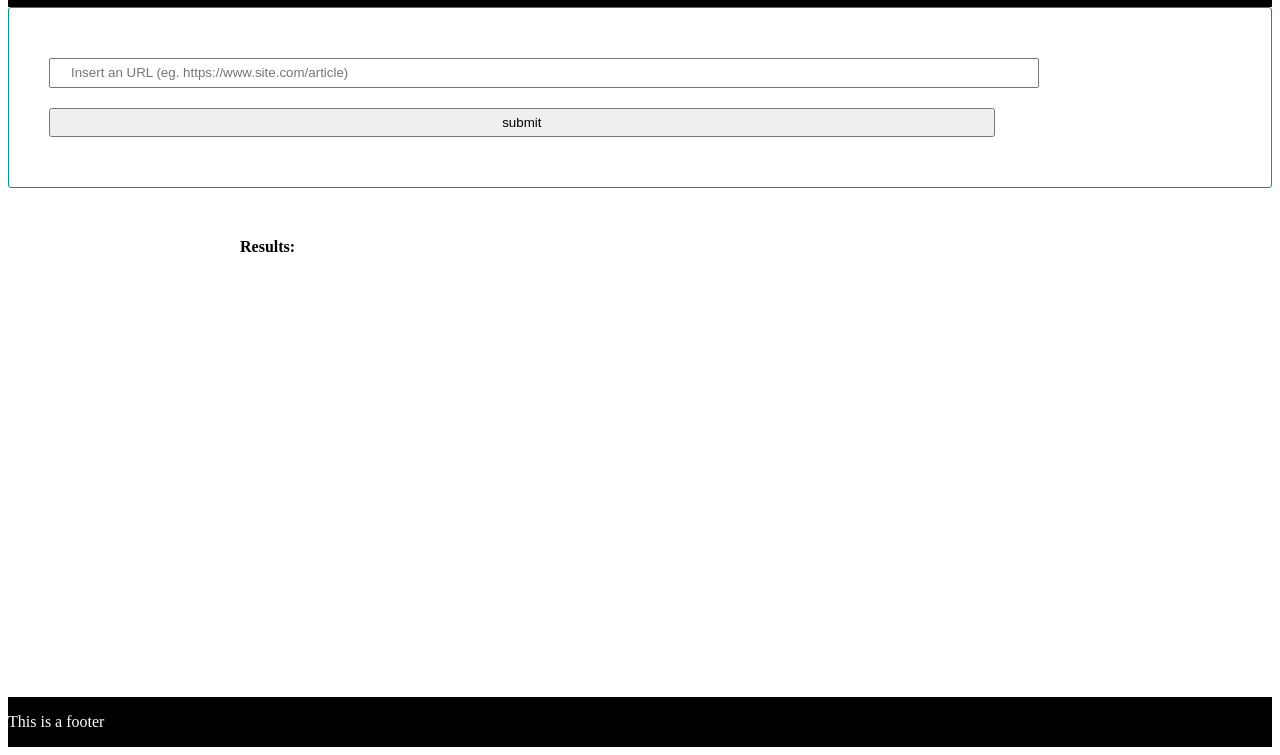
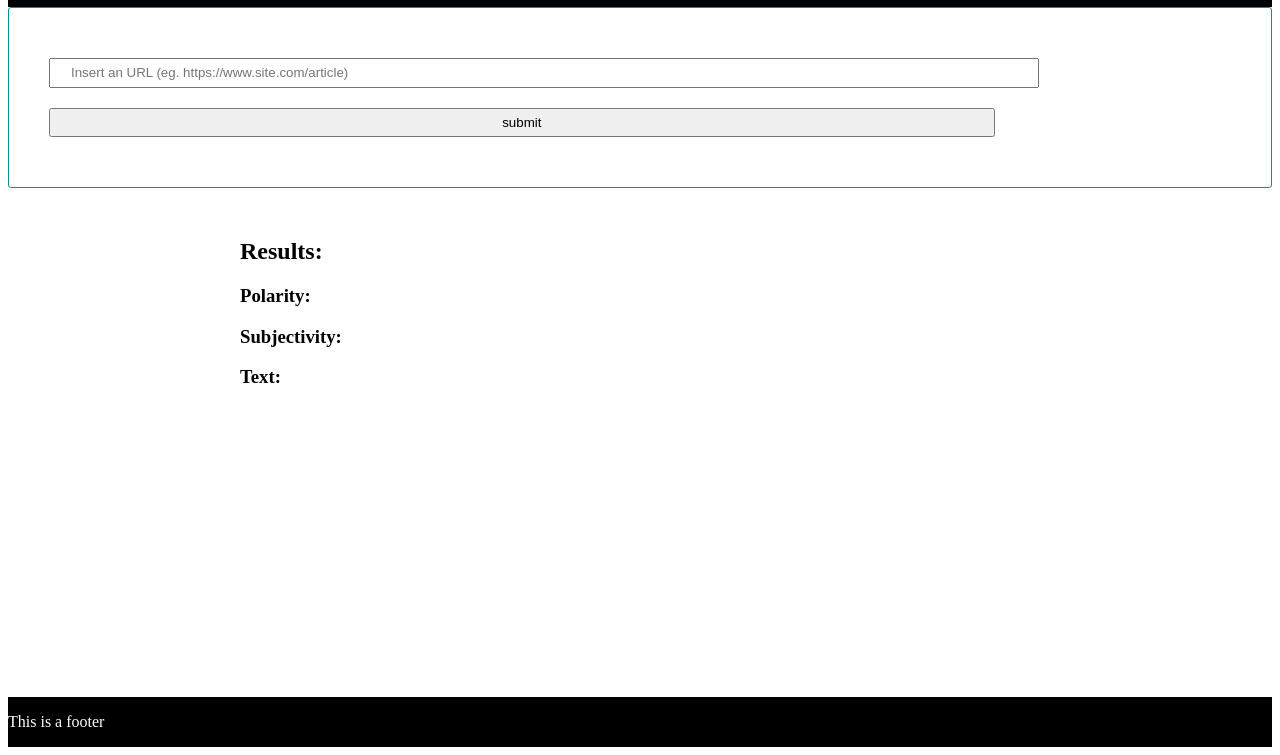
Before and after one commit to CatarinaBatista/Project4-EvaluateNewsNLP, a website built with webpack: page src/client/views/index.html in a window 1280 px wide. Shown: the part 61-816 px from the top of the page. Built offline with nearby package versions, Linux system fonts and the light colour scheme.

Commit message:
change index

```diff
--- a/src/client/views/index.html
+++ b/src/client/views/index.html
@@ -19,12 +19,21 @@
         <main>
             <form class="form" onsubmit="return Client.handleSubmit(event)">
                 <input id="url" type="url" name="url" value="" placeholder="Insert an URL (eg. https://www.site.com/article)">
-                <input type="submit" name="" value="submit" onclick="return Client.handleSubmit(event)" onsubmit="return Client.handleSubmit(event)">
+                <input class="button" type="submit" name="" value="submit" onclick="return Client.handleSubmit(event)" onsubmit="return Client.handleSubmit(event)">
             </form>
 
             <section>
-                <strong>Results:</strong>
-                <div id="results"></div>
+                <h2>Results:</h2>
+                <div id="results">
+                    <h3>Polarity:</h3>
+                    <p id="polarity"></p>
+
+                    <h3>Subjectivity:</h3>
+                    <p id="subjectivity"></p>
+
+                    <h3>Text:</h3>
+                    <p id="text"></p>
+                </div>
             </section>
         </main>
 
```
